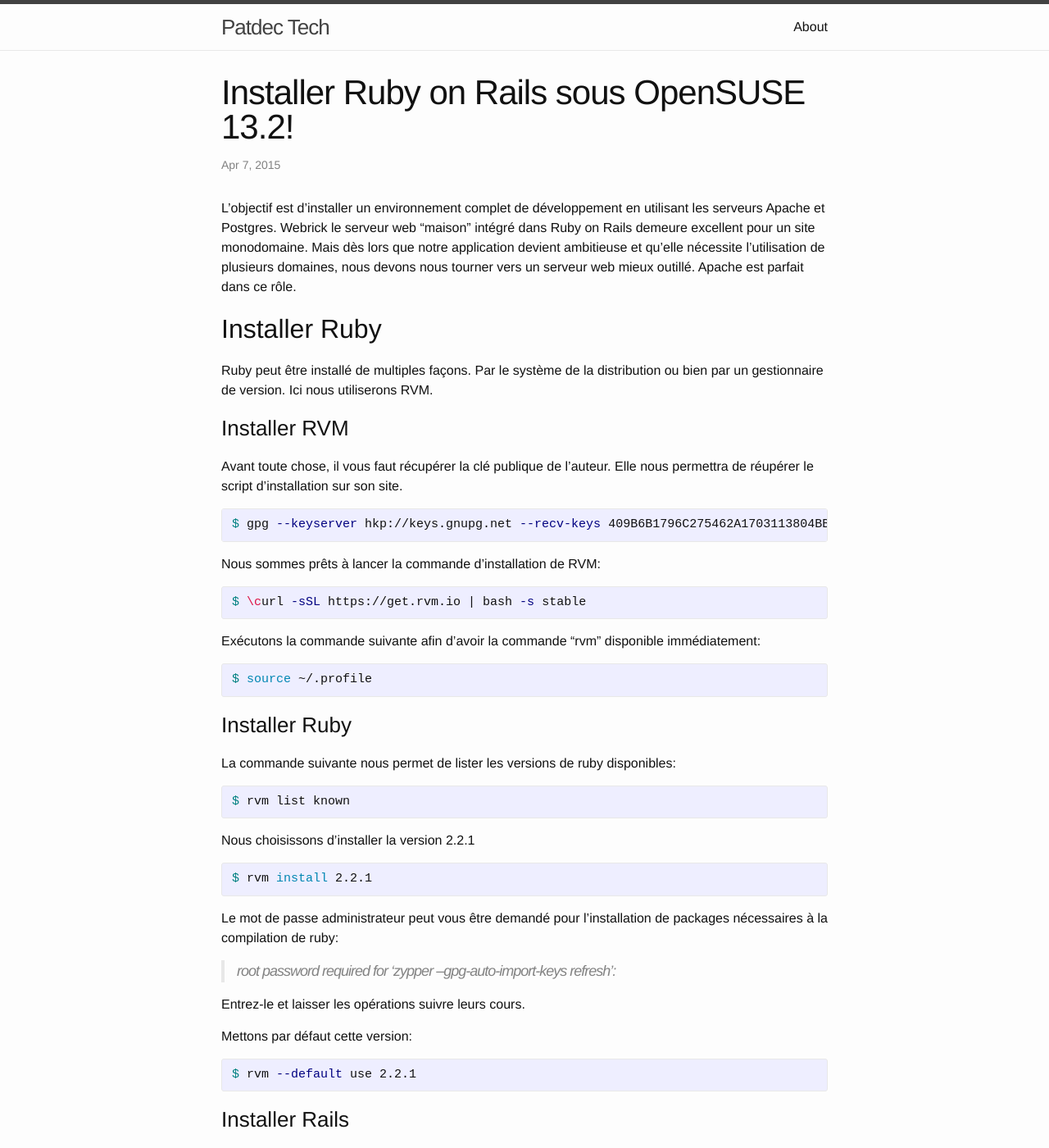
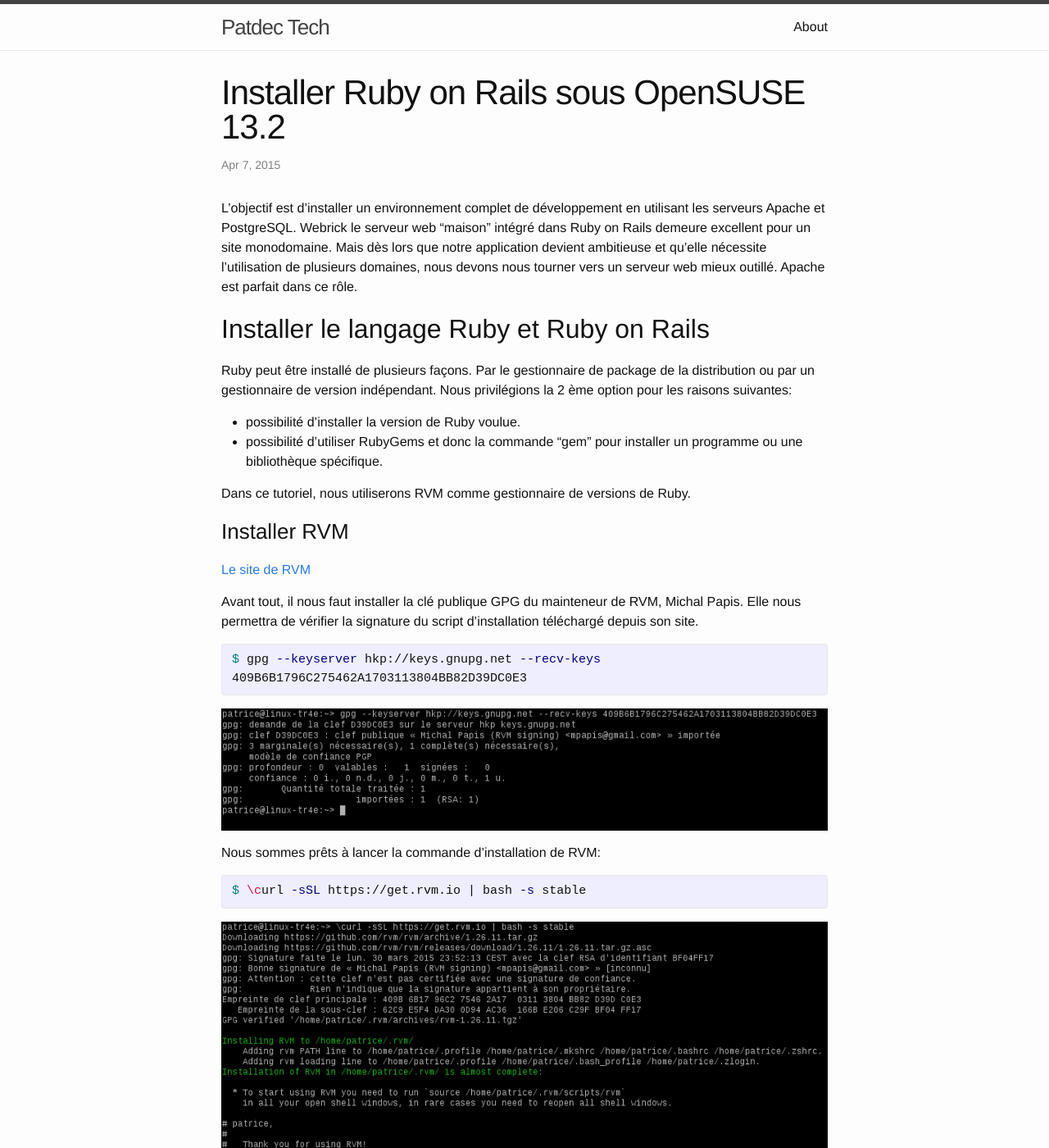
Before and after one commit to patdec/patdec.github.io, a Jekyll site: the page built from _posts/2015-04-07-installer-ruby-on-rails-sous-opensuse.markdown, in a window 1280 px wide and 1400 px high. Shown: the whole window at 82% size. Built offline with Jekyll 4.4.1, drawn with Linux system fonts in a browser that asks for light colours; some of the changed text lies outside the part shown.

Commit message:
Update First tutoriel

```diff
--- a/_posts/2015-04-07-installer-ruby-on-rails-sous-opensuse.markdown
+++ b/_posts/2015-04-07-installer-ruby-on-rails-sous-opensuse.markdown
@@ -1,71 +1,115 @@
 ---
 layout: post
-title:  "Installer Ruby on Rails sous OpenSUSE 13.2!"
+title:  "Installer Ruby on Rails sous OpenSUSE 13.2"
 date:   2015-04-07 20:54:28
 categories: [serveur, postgresql, ruby on rails]
 ---
 
-L'objectif est d'installer un environnement complet de développement en utilisant les serveurs Apache et Postgres.
-Webrick le serveur web "maison" intégré dans Ruby on Rails demeure excellent pour un site monodomaine. Mais dès lors que notre application devient ambitieuse et qu'elle nécessite l'utilisation de plusieurs domaines, nous devons nous tourner vers un serveur web mieux outillé.
+L'objectif est d'installer un environnement complet de développement en
+utilisant les serveurs Apache et PostgreSQL.
+Webrick le serveur web "maison" intégré dans Ruby on Rails demeure excellent
+pour un site monodomaine. Mais dès lors que notre application devient ambitieuse
+et qu'elle nécessite l'utilisation de plusieurs domaines, nous devons nous
+tourner vers un serveur web mieux outillé.
 Apache est parfait dans ce rôle.
 
 
 
-Installer Ruby
---------------
+Installer le langage Ruby et Ruby on Rails
+------------------------------------------
 
-Ruby peut être installé de multiples façons. Par le système de la distribution ou bien par un gestionnaire de version. Ici nous utiliserons RVM.
+Ruby peut être installé de plusieurs façons. Par le gestionnaire de package de la distribution
+ou par un gestionnaire de version indépendant. Nous privilégions la 2 ème option pour les raisons suivantes:
+
+*  possibilité d'installer la version de Ruby voulue.
+*  possibilité d'utiliser RubyGems et donc la commande "gem" pour installer un programme ou une bibliothèque spécifique.
+
+Dans ce tutoriel, nous utiliserons RVM comme gestionnaire de versions de Ruby.
 
 ### Installer RVM
 
+[Le site de RVM ](http://rvm.io/)
 
-Avant toute chose, il vous faut récupérer la clé publique de l'auteur. Elle nous permettra de réupérer le script d'installation sur son site.
+
+Avant tout, il nous faut installer la clé publique GPG du mainteneur de RVM, Michal Papis. Elle nous
+permettra de vérifier la signature du script d'installation téléchargé depuis son site.
 {% highlight bash %}
-$ gpg --keyserver hkp://keys.gnupg.net --recv-keys 409B6B1796C275462A1703113804BB82D39DC0E3
+$ gpg --keyserver hkp://keys.gnupg.net --recv-keys
+409B6B1796C275462A1703113804BB82D39DC0E3
 {% endhighlight %}
+
+![GPG Installation](/assets/rvm1.png)
 
 Nous sommes prêts à lancer la commande d'installation de RVM:
 {% highlight bash %}
 $ \curl -sSL https://get.rvm.io | bash -s stable
 {% endhighlight %}
 
-Exécutons la commande suivante afin d'avoir la commande "rvm" disponible immédiatement:
+![RVM Installation](/assets/rvm2.png)
+
+Exécutons la commande suivante afin d'avoir la commande "rvm" disponible
+immédiatement:
 {% highlight bash %}
 $ source ~/.profile
 {% endhighlight %}
 
 ### Installer Ruby
 
-La commande suivante nous permet  de lister les versions de ruby disponibles:
+[Le site de Ruby ](https://www.ruby-lang.org)
+
+La commande suivante nous permet  de lister les versions de Ruby disponibles:
 {% highlight bash %}
 $ rvm list known
 {% endhighlight %}
 
-Nous choisissons d'installer la version 2.2.1
+Nous installons la version 2.2.1
 {% highlight bash %}
 $ rvm install 2.2.1
 {% endhighlight %}
-Le mot de passe administrateur peut vous être demandé pour l'installation de packages nécessaires à la compilation de ruby:
+Le mot de passe administrateur peut vous être demandé pour l'installation de
+packages nécessaires à la compilation de ruby:
 
 > root password required for 'zypper --gpg-auto-import-keys refresh':
 
-Entrez-le et laisser les opérations suivre leurs cours.
+Fournissez-le et laisser les opérations suivre leurs cours.
 
-Mettons par défaut cette version:
+![Ruby Installation](/assets/rvm5.png)
+
+Indiquons la version de Ruby que nous allons utiliser:
 {% highlight bash %}
 $ rvm --default use 2.2.1
 {% endhighlight %}
 
-### Installer Rails
+L'option "--default" précise que la version de Ruby est mémorisée et sera utilisée à chaque connexion.
+
+Ruby est installé. Vous pouvez le vérifier avec la commande suivante:
+
+{% highlight bash %}
+$ ruby -v
+{% endhighlight %}
+
+![Ruby version check](/assets/rvm10.png)
+
+### Installer Ruby on Rails
+
+[Le site de Ruby on Rails ](http://rubyonrails.org/)
+
+Maintenant que le langage Ruby est disponible sur notre machine, nous allons utiliser RubyGems, le gestionnaire de paquet de Ruby pour installer Ruby on Rails.
 
 {% highlight bash %}
 $ gem install rails
 {% endhighlight %}
 
-Installer Postgresql
---------------------
+c'est tout.
+
+Installer la base de données PostgreSQL
+---------------------------------------
+
+[Le site de PostreSQL ](http://www.postgresql.org/)
 
 ### Installer le paquet postgresql
+
+Nous installerons le package de la distribution. Dans un terminal, nous procédons comme suit:
 
 {% highlight bash %}
 $ sudo zypper install postgresql-server
@@ -78,20 +122,25 @@ sudo systemctl start postgresql.service
 
 ### Paramétrage
 
-Afin d'utiliser le service, il faut au préalable exécuter quelques opérations.
-Pour cela, il faut se connecter en tant qu'utilisateur _postgres_ tout en étant loggé sous l'utilisateur _root_.
+Afin d'exploiter Postgres, il faut au préalable exécuter quelques opérations.
+Connectons nous en tant qu'utilisateur _postgres_. Pour cela il faut avoir les droits _root_.
 {% highlight bash %}
 $ su
 # su - postgres
 {% endhighlight %}
 
-Vous êtes à présent dans le shell de l'utilisateur _postgres_. Vous allez vous connecter au serveur postgresql à l'aide la commande client suivante:
+Nous sommes à présent dans le shell de l'utilisateur _postgres_. Nous allons nous
+connecter au service postgresql à l'aide la commande client suivante:
 {% highlight bash %}
 $ psql
 {% endhighlight %}
 
-Cela vous permettra de créer un utilisateur ou rôle _postgres_ identique à celui utilisé pour votre session Linux. Si votre identifiant de connexion Linux est "lambda" alors votre devez prendre comme identifiant de connexion postres "lambda". Dans mon exemple, mon indetifiant est "patrice".
-Exécuter les lignes suivantes. A la place de 'password', indiquez votre propre mot de passe. Veillez à bien conserver les simples quotes.
+Nous allons créer un utilisateur ou rôle _postgres_ identique à celui
+utilisé pour notre session Linux. Si votre identifiant de connexion Linux est
+"lambda" alors votre devez prendre comme identifiant de connexion postres
+"lambda". Dans mon exemple, mon indentifiant est "patrice".
+Exécuter les lignes suivantes. A la place de 'password', indiquez votre propre
+mot de passe. Veillez à bien conserver les simples quotes.
 {% highlight sql %}
 # CREATE USER patrice ENCRYPTED PASSWORD 'password' CREATEDB;
 # CREATE DATABASE patrice;
@@ -103,16 +152,17 @@ Enfin, pour sortir du client postgres:
 \quit
 {% endhighlight %}
 
-Quittez la session _postgres_, pour nous retrouver dans la session _root_
+Quittons la session _postgres_, pour nous retrouver dans la session _root_:
 {% highlight bash %}
 $ exit
 {% endhighlight %}
 
-Il nous reste à éditer le fichier suivant:
+Editons le fichier suivant:
 {% highlight bash %}
 # vim /var/lib/pgsql/data/pg_hba.conf
 {% endhighlight %}
-Vers la fin du fichier, vous devez avoir les lignes suivantes:
+
+Vers la fin, nous avons les lignes suivantes:
 {% highlight bash %}
 # TYPE  DATABASE        USER            ADDRESS                 METHOD
 
@@ -123,7 +173,8 @@ host    all             all             127.0.0.1/32            ident
 # IPv6 local connections:
 host    all             all             ::1/128                 ident
 {% endhighlight %}
-Modifier les 3 ligne non commentées de la façon suivante:
+
+Modifions les 3 ligne non commentées de la façon suivante:
 {% highlight bash %}
 # TYPE  DATABASE        USER            ADDRESS                 METHOD
 
@@ -135,15 +186,21 @@ host    all             all             127.0.0.1/32            md5
 host    all             all             ::1/128                 md5
 {% endhighlight %}
 
-Redémarrer le service postgres
+Redémarrons le service postgres
 {% highlight bash %}
 # systemctl restart postgresql.service
 {% endhighlight %}
 
-Installer Apache
-================
+Installer le serveur web Apache et le module Phusion Passenger
+--------------------------------------------------------------
+
+Passenger sera installé comme module d'Apache pour assurer la communication avec Rack, l'interface HTTP de Ruby on Rails.
 
 ### Installer le paquet Apache
+
+[Le site d'Apache ](http://www.postgresql.org/)
+
+Nous l'installons via le package de la distribution.
 
 {% highlight bash %}
 $ sudo zypper install apache2
@@ -151,57 +208,59 @@ $ sudo zypper install apache2
 
 ### Installer la gem passenger
 
+[Le site de Phusion Passenger ](https://www.phusionpassenger.com/)
+
 {% highlight bash %}
 $ gem install passenger
 {% endhighlight %}
 
 ### Compiler et installer le module passenger
 
+Lançons le script de compilation:
+
 {% highlight bash %}
 $ passenger-install-apache2
 {% endhighlight %}
-Ne sélectionner que Ruby dans la liste proposée.
-Le script nous fait remarquer qu'il manque des dépendances pour lancer la compilation. Faisons donc CTRL+C quand on nous y invite pour interrompre le processus.
 
-Installez les paquets suivants:
+Nous cochons Ruby dans la liste proposée et validons.
+Le script nous fait alors remarquer qu'il manque des dépendances pour lancer la
+compilation. Faisons donc CTRL+C, comme on nous y invite, pour interrompre le
+processus.
+
+![Passenger Installation](/assets/passenger1.png)
+
+Installons donc les paquets pour satisfaire les dépendances:
 {% highlight bash %}
 $ sudo zypper install libcurl-devel apache2-devel
 {% endhighlight %}
 
-et relançez:
+et relançons:
 {% highlight bash %}
 $ passenger-install-apache2
 {% endhighlight %}
 
-à la fin de la compilationsn le script nous indique de copier un morceau de code qui correspond au chargement du module passenger par Apache:
+à la fin de la compilation, le script nous invite à copier quelques lignes d'instructions qui sont requises
+pour charger le module passenger dans Apache:
 {% highlight bash %}
-LoadModule passenger_module /home/patrice/.rvm/gems/ruby-2.2.1/gems/passenger-5.0.6/buildout/apache2/mod_passenger.so
+LoadModule passenger_module
+/home/patrice/.rvm/gems/ruby-2.2.1/gems/passenger-5.0.16/buildout/apache2/
+mod_passenger.so
 <IfModule mod_passenger.c>
-  PassengerRoot /home/patrice/.rvm/gems/ruby-2.2.1/gems/passenger-5.0.6
+  PassengerRoot /home/patrice/.rvm/gems/ruby-2.2.1/gems/passenger-5.0.16
   PassengerDefaultRuby /home/patrice/.rvm/gems/ruby-2.2.1/wrappers/ruby
 </IfModule>
 {% endhighlight %}
 
-Créeez le fichier suivant et collez-y le bloc ci dessus.
+Créons donc le fichier suivant et collons-y le bloc ci dessus.
 {% highlight bash %}
 $ sudo vim /etc/apache2/conf.d/passenger.conf
 {% endhighlight %}
 
-### Paramétrer Apache
+![Passenger Paramétrage](/assets/passenger2.png)
 
-{% highlight bash %}
-$ sudo vim /etc/apache2/vhosts.d/monappli.conf
-$ sudo vim /etc/hosts
-{% endhighlight %}
 
-### Créer une application rails
+Conclusion
+----------
 
-{% highlight bash %}
-$ rails new monappli
-$ cd monappli
-$ vim config/databases.yml
-$ bundle
-$ rake db:setup
-$ rake db:migrate
-$ sudo service apache2 restart
-{% endhighlight %}
+Après toutes ces étapes, nous sommes désormais prêt à accueillir une première application Rails.
+Sa création et les ajustements de configuration seront vus dans un autre tutoriel.
```
Also changed, not shown: _drafts/creer-une-application-rails-fonctionnelle.md (added, +34 -0 lines), assets/nginx.png (deleted), assets/passenger1.png (added), assets/passenger2.png (added), assets/rvm1.png (added), assets/rvm10.png (added), assets/rvm2.png (added), assets/rvm5.png (added), 1 other file.
